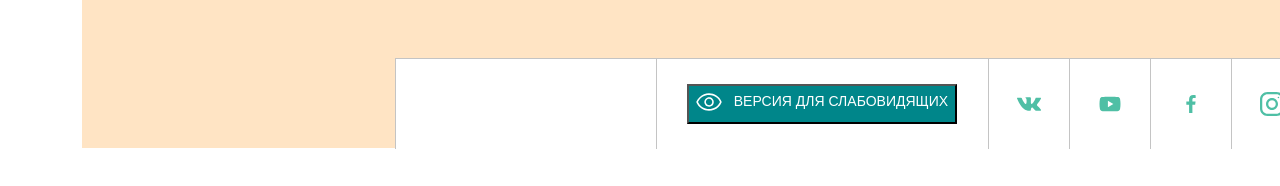
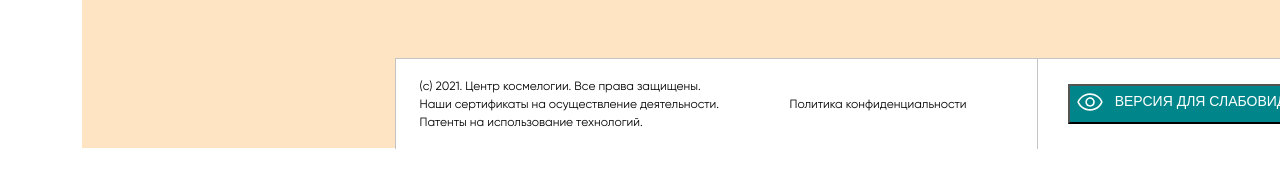
Before and after one commit to Vitaliy-Kuzmenko/css, a plain HTML site: page index.html in a window 1280 px wide. Shown: the part 3254-3440 px from the top of the page. Drawn offline with Linux system fonts and the light colour scheme.

Commit message:
Update index.html

```diff
--- a/index.html
+++ b/index.html
@@ -282,7 +282,13 @@
                         </div>
                     </footer>
                     <nav class="footer-menu">
-                        <div class="footer-menu_info line_1">
+                        <div class="footer-menu_info_line_1 a_black">
+                          <div class="footer-copyright">
+                            (c) 2021. Центр космелогии. Все права защищены.
+Наши сертификаты на осуществление деятельности.
+Патенты на использование технологий.
+                          </div>
+                          <a href="#" >Политика конфиденциальности</a>
 
                         </div>
                         <div class="header-menu_info line_4">
```
